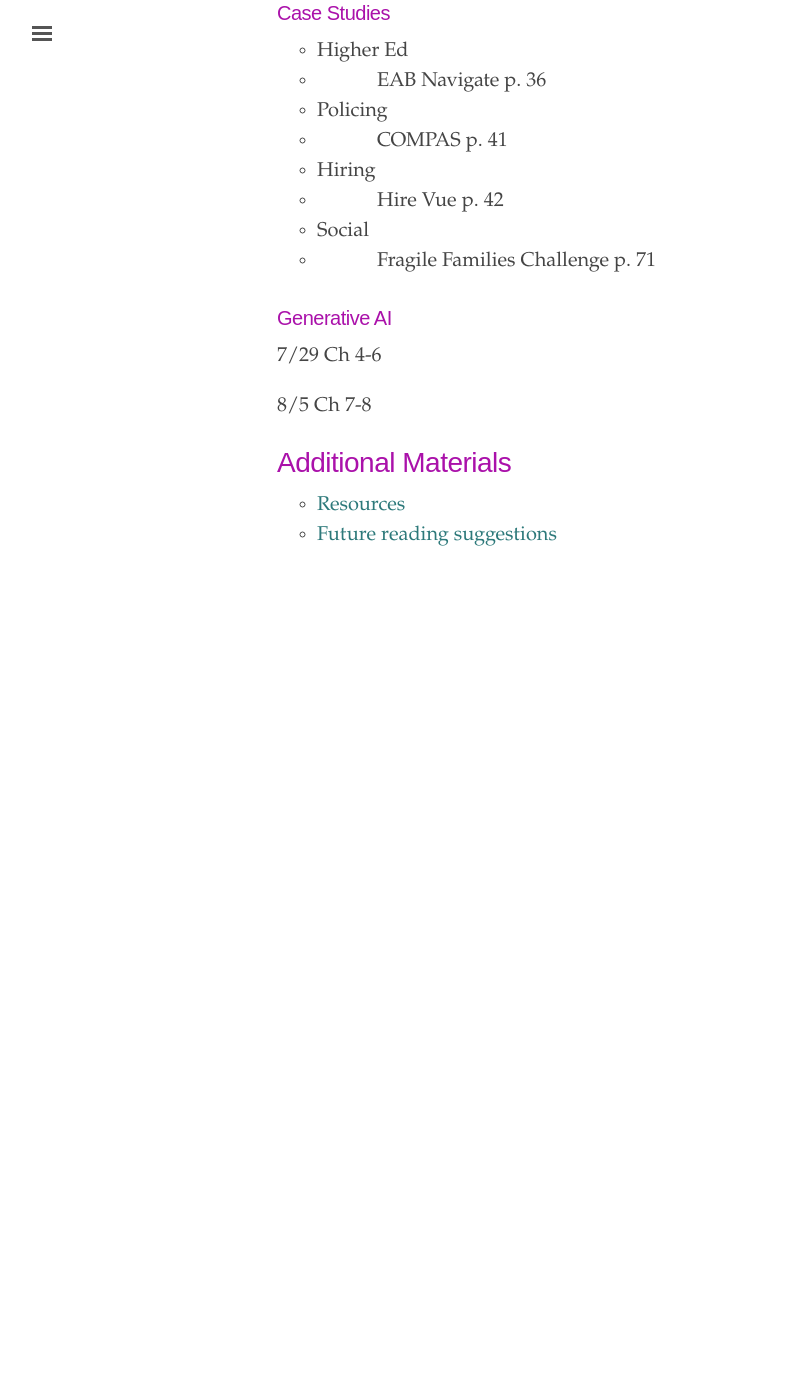
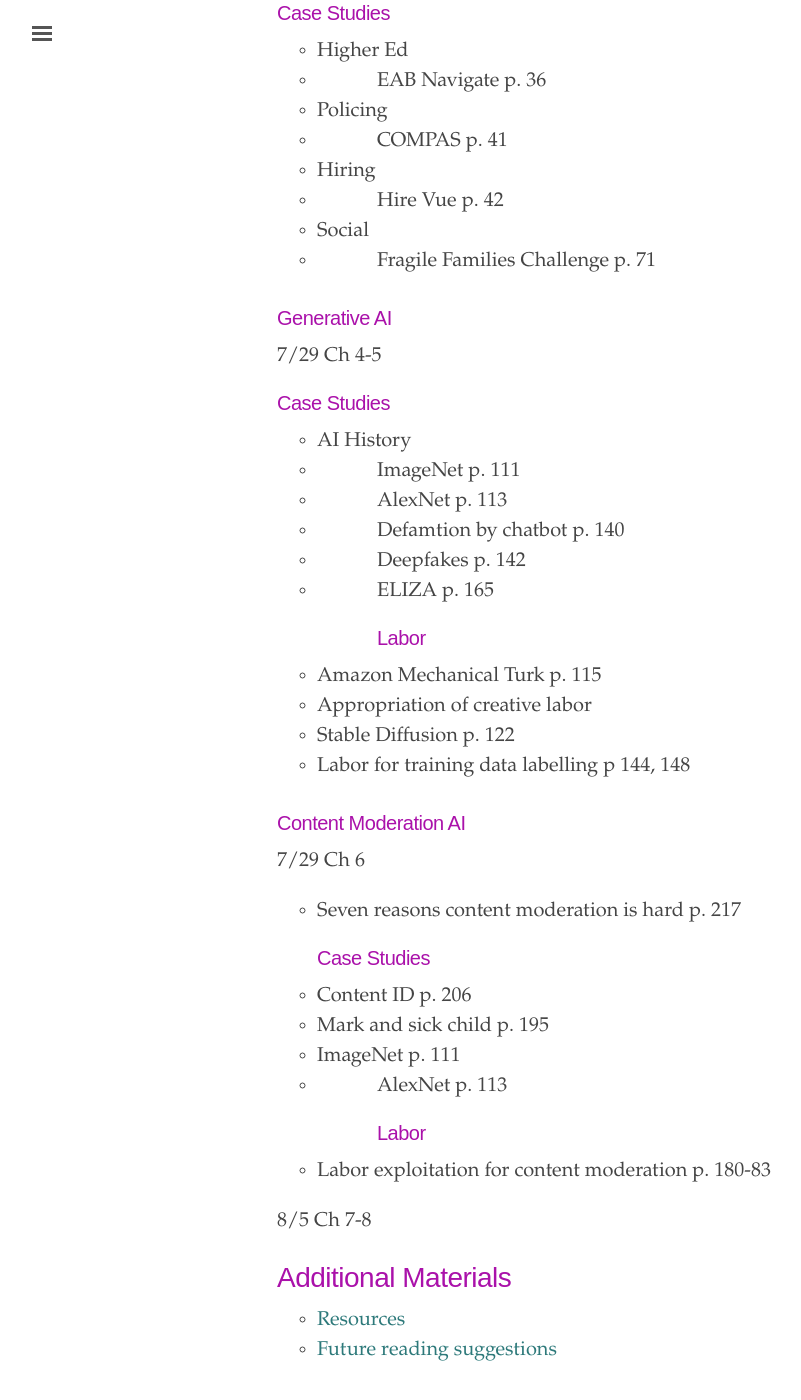
Before and after one commit to ylimem/ed, a Jekyll site: the page built from _texts/readinggroup.md, in a window 1280 px wide and 1400 px high, scrolled down 512 px. Shown: the whole window, without its empty margins (3-804 px from the left). Built offline with Jekyll 4.4.1, drawn with Linux system fonts in a browser that asks for light colours; before the commit the page ends 1142 px from its top, so only the background shows below that.

Commit message:
Added notes for chs 4-6

```diff
--- a/_texts/readinggroup.md
+++ b/_texts/readinggroup.md
@@ -23,7 +23,32 @@
 - {:.indent-3} Fragile Families Challenge p. 71
 
 ### Generative AI
-7/29 Ch 4-6
+7/29 Ch 4-5
+#### Case Studies
+- AI History
+- {:.indent-3} ImageNet p. 111
+- {:.indent-3} AlexNet p. 113
+- {:.indent-3} Defamtion by chatbot p. 140
+- {:.indent-3} Deepfakes p. 142
+- {:.indent-3} ELIZA p. 165
+#### Labor
+- Amazon Mechanical Turk p. 115
+- Appropriation of creative labor
+- Stable Diffusion p. 122
+- Labor for training data labelling p 144, 148
+
+### Content Moderation AI
+7/29 Ch 6
+- Seven reasons content moderation is hard p. 217
+#### Case Studies
+- Content ID p. 206
+- Mark and sick child p. 195
+- ImageNet p. 111
+- {:.indent-3} AlexNet p. 113
+#### Labor
+- Labor exploitation for content moderation p. 180-83
+
+
 
 
 8/5 Ch 7-8
```
